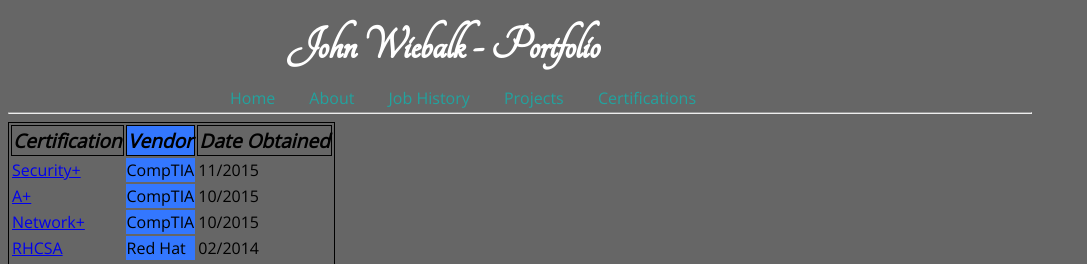
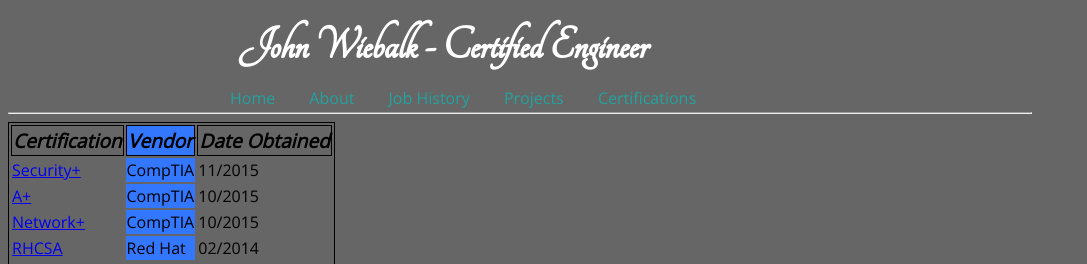
Before and after one commit to jwiebalk/jwiebalk.github.io, a plain HTML site: page certifications.html in a window 1280 px wide. Shown: the top 264 px of the page, without its empty margins (0-1087 px from the left). Drawn offline with nearby package versions, Linux system fonts and the light colour scheme.

Commit message:
cert title

```diff
--- a/certifications.html
+++ b/certifications.html
@@ -7,7 +7,7 @@
 </head>
 <body>
   <header>
-  <h1 class="title_header">John Wiebalk - Portfolio</h1>
+  <h1 class="title_header">John Wiebalk - Certified Engineer</h1>
   </header>
   <nav>
   <div id="navbar" class="menu">
--- a/mystyle.css
+++ b/mystyle.css
@@ -140,5 +140,4 @@ table.certtable {
   font-size: 1.2em;
   font-style: italic;
   border: 1px solid black;
-
 }
```
